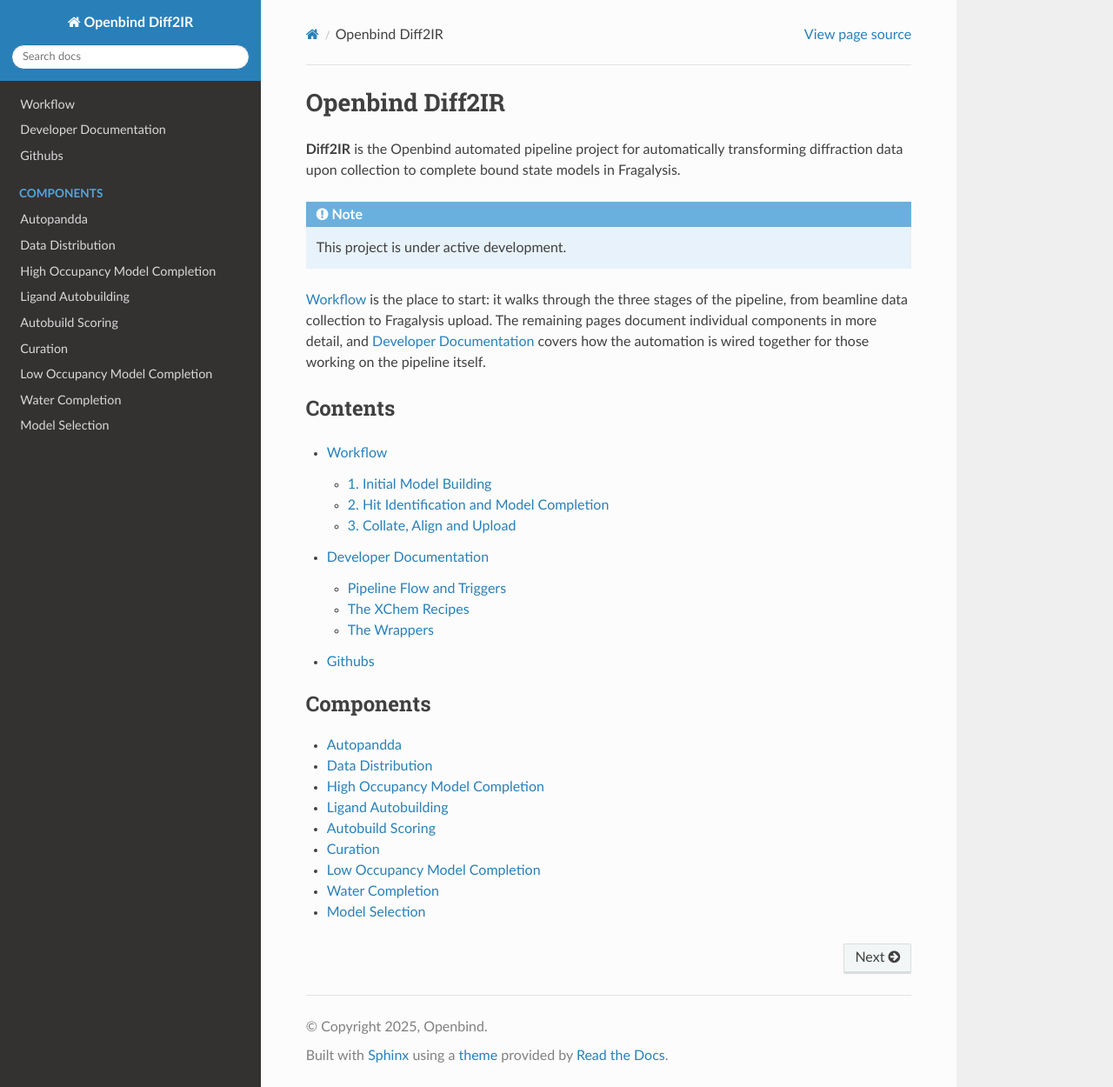
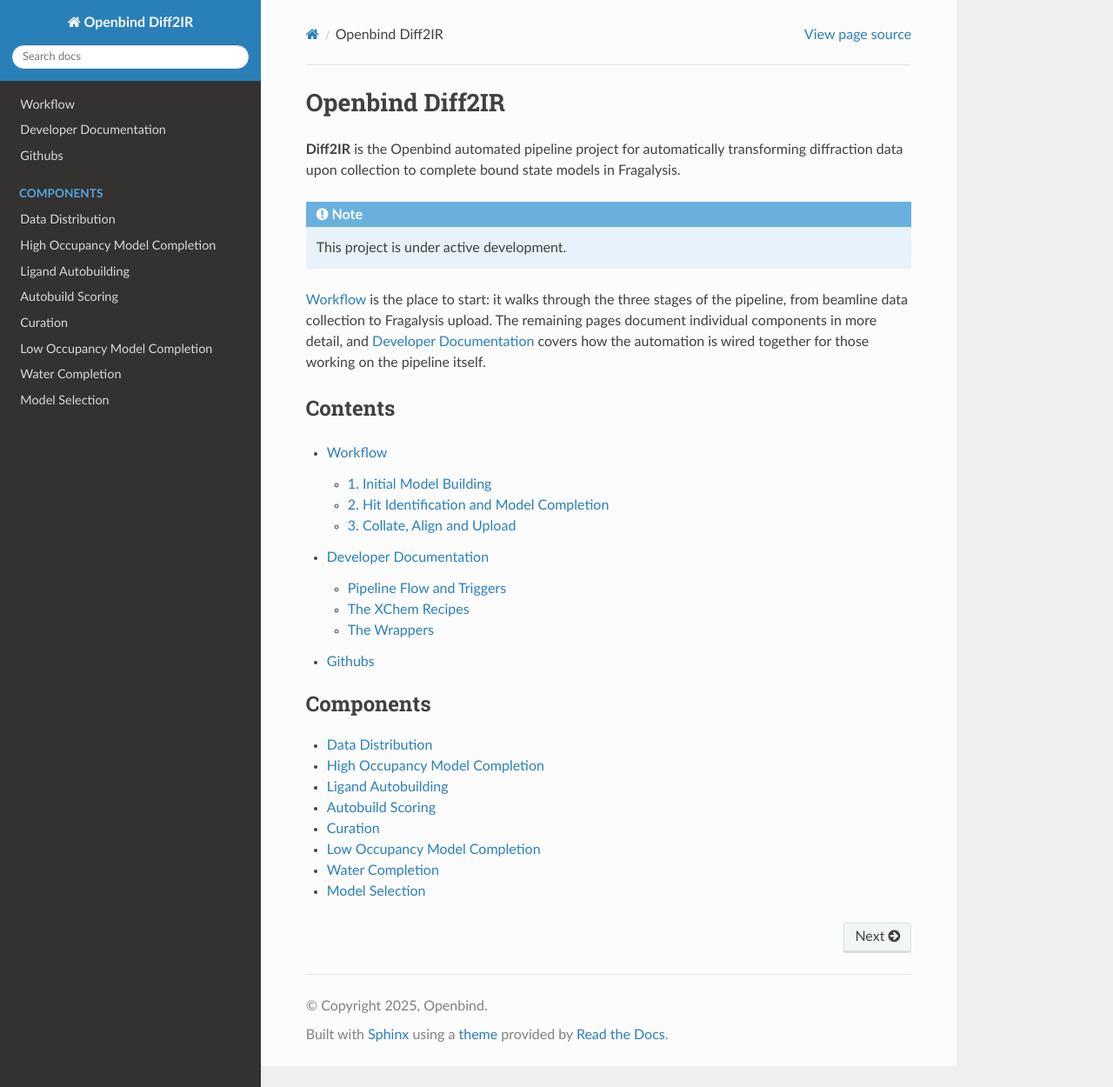
Before and after one commit to xchem/OpenbindDiff2IRDocs, a Sphinx documentation site: the page built from docs/source/index.rst, in a window 1280 px wide and 1250 px high. Shown: the whole window at 87% size. Built offline with Sphinx 7.4.7 and the Read the Docs theme 3.1.0, drawn with Linux system fonts in a browser that asks for light colours.

Commit message:
Remove stub

```diff
--- a/docs/source/autopandda.rst
+++ /dev/null
@@ -1,4 +0,0 @@
-Autopandda
-==========
-
-This page is for documentation on automatically running PanDDA 2.
--- a/docs/source/index.rst
+++ b/docs/source/index.rst
@@ -26,7 +26,6 @@
    :maxdepth: 1
    :caption: Components
 
-   autopandda
    data_distribution
    high_occupancy_model_completion
    ligand_autobuilding
```
